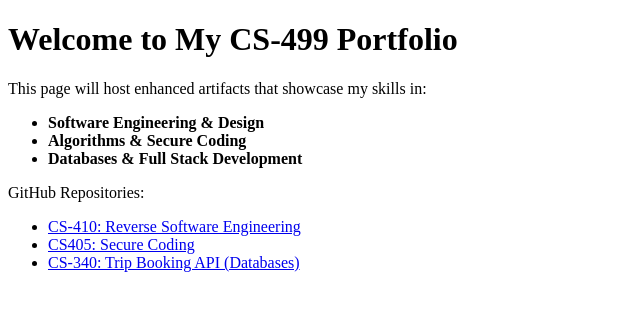
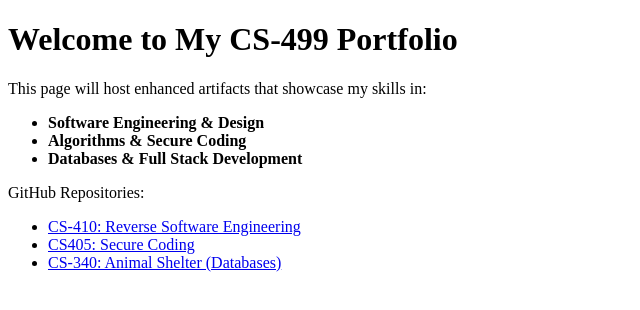
Before and after one commit to TakhaR1234/TakhaR1234.github.io, a plain HTML site: page index.html in a window 1280 px wide. Shown: the full height of the page, 0-640 px from the left. Drawn offline with Linux system fonts and the light colour scheme.

Commit message:
Update index.html

```diff
--- a/index.html
+++ b/index.html
@@ -16,7 +16,7 @@
 <ul>
   <li><a href="https://github.com/TakhaR1234/CS-410" target="_blank">CS-410: Reverse Software Engineering</a></li>
   <li><a href="https://github.com/TakhaR1234/CS405" target="_blank">CS405: Secure Coding </a></li>
-  <li><a href="https://github.com/TakhaR1234/CS-340" target="_blank">CS-340: Trip Booking API (Databases)</a></li>
+  <li><a href="https://github.com/TakhaR1234/CS-340" target="_blank">CS-340: Animal Shelter (Databases)</a></li>
 </ul>
 
 </body>
```
